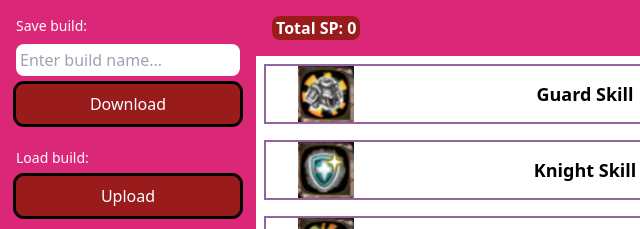
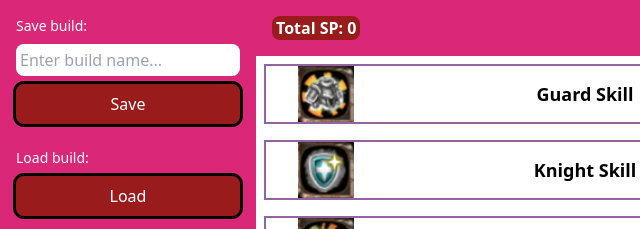
Before and after one commit to faey69/FaeyToramSkillBuilder, a plain HTML site: page index.html in a window 1280 px wide. Shown: the top 229 px of the page, 0-640 px from the left. Drawn offline with Linux system fonts and the light colour scheme.

Commit message:
Update button text in index.html

```diff
--- a/index.html
+++ b/index.html
@@ -71,7 +71,7 @@
                   id="exportJsonBtn"
                   class="bg-red-800 hover:bg-red-900 active:bg-red-600 outline font-medium w-full outline-black rounded-lg p-1 mt-2 py-2"
                 >
-                  Download
+                  Save
                 </button>
               </li>
               <li>
@@ -96,7 +96,7 @@
                     class="block w-full font-medium text-white bg-red-800 hover:bg-red-900 active:bg-red-600 outline outline-black rounded-lg py-2"
                     onclick="document.getElementById('importFile').click()"
                   >
-                    Upload
+                    Load
                   </button>
                 </div>
               </li>
```
